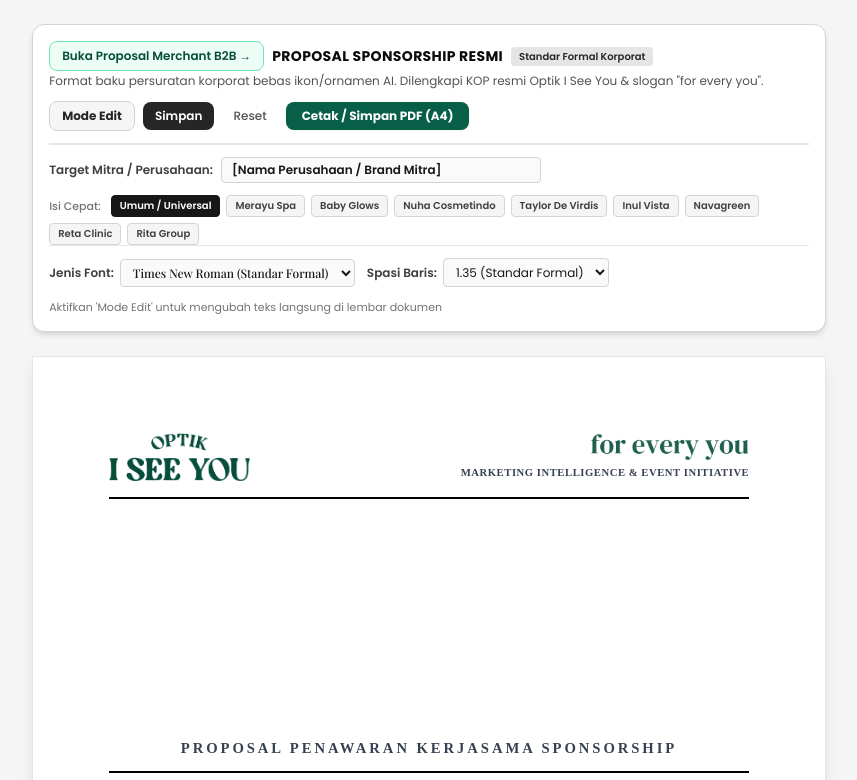
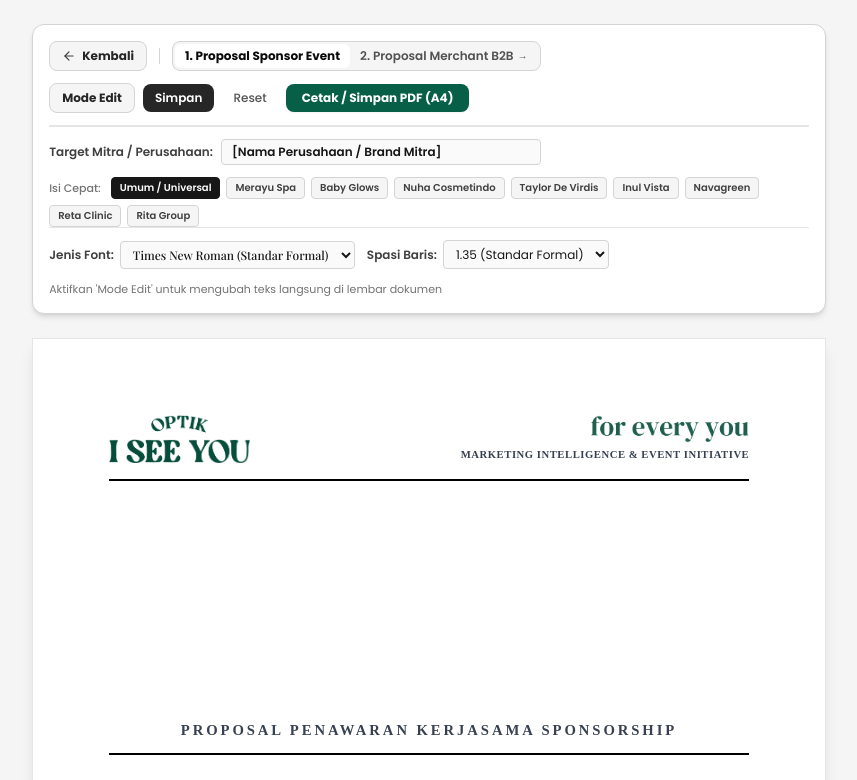
Before and after one commit to Yoshput/IMI, a Next.js app: page /proposal-sponsor in a window 1280 px wide. Shown: the top 780 px of the page, without its empty margins (211-1068 px from the left). Built offline with nearby package versions, Linux system fonts and the light colour scheme; no server answers.

Commit message:
feat(proposal): add Kembali button and segmented proposal switcher to proposal toolbars

```diff
--- a/features/pengajuan/components/MerchantProposalDocument.tsx
+++ b/features/pengajuan/components/MerchantProposalDocument.tsx
@@ -2,6 +2,7 @@
 
 import React, { useEffect, useState, useRef } from "react";
 import Link from "next/link";
+import { ArrowLeft } from "lucide-react";
 import { ProposalFollowerRow } from "./SponsorProposalDocument";
 
 interface Props {
@@ -270,48 +271,62 @@
       {/* FLOATING ACTION TOOLBAR */}
       <div className="no-print max-w-[210mm] mx-auto mb-6 bg-white border border-neutral-300 rounded-xl p-4 shadow-md sticky top-4 z-50">
         <div className="flex flex-wrap items-center justify-between gap-3 border-b border-neutral-200 pb-3">
-          <div className="flex items-center gap-2">
-            <span className="font-bold text-sm tracking-wide text-neutral-950 uppercase">
-              Proposal Merchant B2B
-            </span>
-            <span className="px-2 py-0.5 text-[10px] font-semibold bg-emerald-100 text-emerald-800 border border-emerald-300 rounded">
-              Kerja Sama Jangka Panjang
-            </span>
+          <div className="flex items-center gap-2.5 flex-wrap">
+            {/* Tombol Kembali ke Portal Pengajuan */}
+            <Link
+              href="/pengajuan"
+              className="inline-flex items-center gap-1.5 px-3 py-1.5 rounded-lg text-xs font-bold bg-neutral-100 hover:bg-neutral-200 text-neutral-800 border border-neutral-300 transition-all shadow-2xs hover:border-neutral-400"
+              title="Kembali ke Portal Pengajuan & Outreach CRM"
+            >
+              <ArrowLeft className="w-3.5 h-3.5 text-neutral-700" />
+              <span>Kembali</span>
+            </Link>
+
+            <div className="h-4 w-px bg-neutral-300 mx-0.5 hidden sm:block" />
+
+            {/* Segmented Switcher antar 2 Proposal */}
+            <div className="inline-flex items-center p-0.5 bg-neutral-100 border border-neutral-300 rounded-lg text-xs">
+              <Link
+                href="/proposal-sponsor"
+                className="px-2.5 py-1 rounded-md font-semibold text-neutral-600 hover:text-neutral-900 hover:bg-white/60 transition-all flex items-center gap-1"
+                title="Buka Proposal Sponsor Event (Kelas Konten)"
+              >
+                <span className="text-[10px]">←</span>
+                <span>1. Proposal Sponsor Event</span>
+              </Link>
+              <span className="px-2.5 py-1 rounded-md font-bold bg-white text-emerald-900 shadow-2xs">
+                2. Proposal Merchant B2B
+              </span>
+            </div>
+
             {isSavedNotice && (
-              <span className="px-2 py-0.5 text-[10px] font-bold bg-green-100 text-green-800 border border-green-300 rounded">
-                Tersimpan di Browser
+              <span className="px-2 py-0.5 text-[10px] font-bold bg-green-100 text-green-800 border border-green-300 rounded animate-fade-in">
+                ✓ Tersimpan
               </span>
             )}
           </div>
 
           <div className="flex items-center gap-2">
-            {/* Tab switch between 2 proposals */}
-            <Link
-              href="/proposal-sponsor"
-              className="px-3 py-1.5 rounded-lg text-xs font-semibold bg-neutral-100 hover:bg-neutral-200 text-neutral-800 border border-neutral-300 transition-all"
-            >
-              ← Buka Proposal Sponsor Event
-            </Link>
-
             <button
               onClick={() => setIsEditing(!isEditing)}
-              className={`px-3 py-1.5 rounded-lg text-xs font-bold transition-all ${
+              className={`px-3 py-1.5 rounded-lg text-xs font-bold transition-all border ${
                 isEditing
-                  ? "bg-amber-500 text-white shadow-sm"
-                  : "bg-neutral-200 hover:bg-neutral-300 text-neutral-800"
+                  ? "bg-amber-500 text-white border-amber-600 shadow-sm"
+                  : "bg-neutral-100 text-neutral-800 hover:bg-neutral-200 border-neutral-300"
               }`}
             >
-              {isEditing ? "Selesai Edit" : "Mode Edit"}
+              {isEditing ? "✎ Selesai Edit" : "Mode Edit"}
             </button>
             <button
               onClick={handleSave}
-              className="px-3 py-1.5 rounded-lg text-xs font-semibold bg-neutral-800 hover:bg-black text-white shadow-sm transition-all"
+              className="px-3 py-1.5 rounded-lg text-xs font-semibold bg-neutral-800 text-white hover:bg-black transition-colors"
             >
               Simpan
             </button>
             <button
               onClick={handleReset}
-              className="px-2.5 py-1.5 rounded-lg text-xs font-medium text-neutral-600 hover:text-red-700 hover:bg-red-50 transition-all border border-transparent hover:border-red-200"
+              className="px-2.5 py-1.5 rounded-lg text-xs font-medium text-neutral-600 hover:text-red-700 hover:bg-red-50 border border-transparent hover:border-red-200 transition-colors"
+              title="Reset ke template default"
             >
               Reset
             </button>
--- a/features/pengajuan/components/SponsorProposalDocument.tsx
+++ b/features/pengajuan/components/SponsorProposalDocument.tsx
@@ -2,6 +2,7 @@
 
 import React, { useEffect, useState, useRef } from "react";
 import Link from "next/link";
+import { ArrowLeft } from "lucide-react";
 
 export interface ProposalFollowerRow {
   account: string;
@@ -417,29 +418,39 @@
       {/* ======================================================== */}
       <div className="no-print max-w-[210mm] mx-auto mb-6 bg-white border border-neutral-300 rounded-xl p-4 shadow-md sticky top-4 z-50">
         <div className="flex flex-wrap items-center justify-between gap-3 border-b border-neutral-200 pb-3">
-          <div>
-            <div className="flex items-center gap-2">
+          <div className="flex items-center gap-2.5 flex-wrap">
+            {/* Tombol Kembali ke Portal Pengajuan */}
             <Link
-              href="/proposal-merchant"
-              className="px-3 py-1.5 rounded-lg text-xs font-semibold bg-emerald-50 hover:bg-emerald-100 text-emerald-900 border border-emerald-300 transition-all flex items-center gap-1"
+              href="/pengajuan"
+              className="inline-flex items-center gap-1.5 px-3 py-1.5 rounded-lg text-xs font-bold bg-neutral-100 hover:bg-neutral-200 text-neutral-800 border border-neutral-300 transition-all shadow-2xs hover:border-neutral-400"
+              title="Kembali ke Portal Pengajuan & Outreach CRM"
             >
-              <span>Buka Proposal Merchant B2B →</span>
+              <ArrowLeft className="w-3.5 h-3.5 text-neutral-700" />
+              <span>Kembali</span>
             </Link>
-              <span className="font-bold text-sm tracking-wide text-neutral-950 uppercase">
-                Proposal Sponsorship Resmi
+
+            <div className="h-4 w-px bg-neutral-300 mx-0.5 hidden sm:block" />
+
+            {/* Segmented Switcher antar 2 Proposal */}
+            <div className="inline-flex items-center p-0.5 bg-neutral-100 border border-neutral-300 rounded-lg text-xs">
+              <span className="px-2.5 py-1 rounded-md font-bold bg-white text-neutral-950 shadow-2xs">
+                1. Proposal Sponsor Event
               </span>
-              <span className="px-2 py-0.5 text-[10px] font-semibold bg-neutral-200 text-neutral-800 rounded">
-                Standar Formal Korporat
+              <Link
+                href="/proposal-merchant"
+                className="px-2.5 py-1 rounded-md font-semibold text-neutral-600 hover:text-emerald-800 hover:bg-white/60 transition-all flex items-center gap-1"
+                title="Buka Proposal Kemitraan Merchant B2B Jangka Panjang"
+              >
+                <span>2. Proposal Merchant B2B</span>
+                <span className="text-[10px]">→</span>
+              </Link>
+            </div>
+
+            {isSavedNotice && (
+              <span className="px-2 py-0.5 text-[10px] font-bold bg-green-100 text-green-800 border border-green-300 rounded animate-fade-in">
+                ✓ Tersimpan
               </span>
-              {isSavedNotice && (
-                <span className="px-2 py-0.5 text-[10px] font-bold bg-green-100 text-green-800 border border-green-300 rounded">
-                  ✓ Tersimpan
-                </span>
-              )}
-            </div>
-            <p className="text-xs text-neutral-600 mt-0.5">
-              Format baku persuratan korporat bebas ikon/ornamen AI. Dilengkapi KOP resmi Optik I See You &amp; slogan &quot;for every you&quot;.
-            </p>
+            )}
           </div>
 
           <div className="flex items-center gap-2">
@@ -451,7 +462,7 @@
                   : "bg-neutral-100 text-neutral-800 hover:bg-neutral-200 border-neutral-300"
               }`}
             >
-              {isEditing ? "✎ Mode Edit Aktif" : "Mode Edit"}
+              {isEditing ? "✎ Selesai Edit" : "Mode Edit"}
             </button>
             <button
               onClick={handleSave}
```
